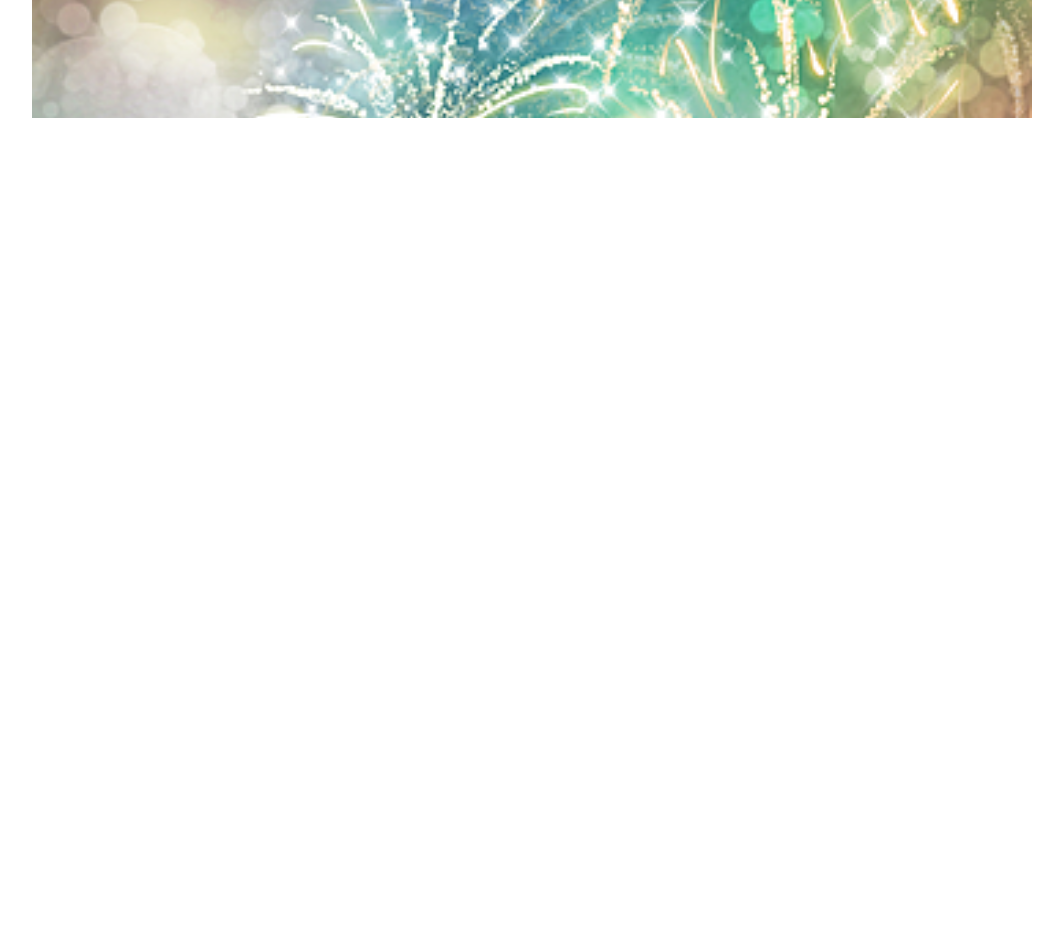
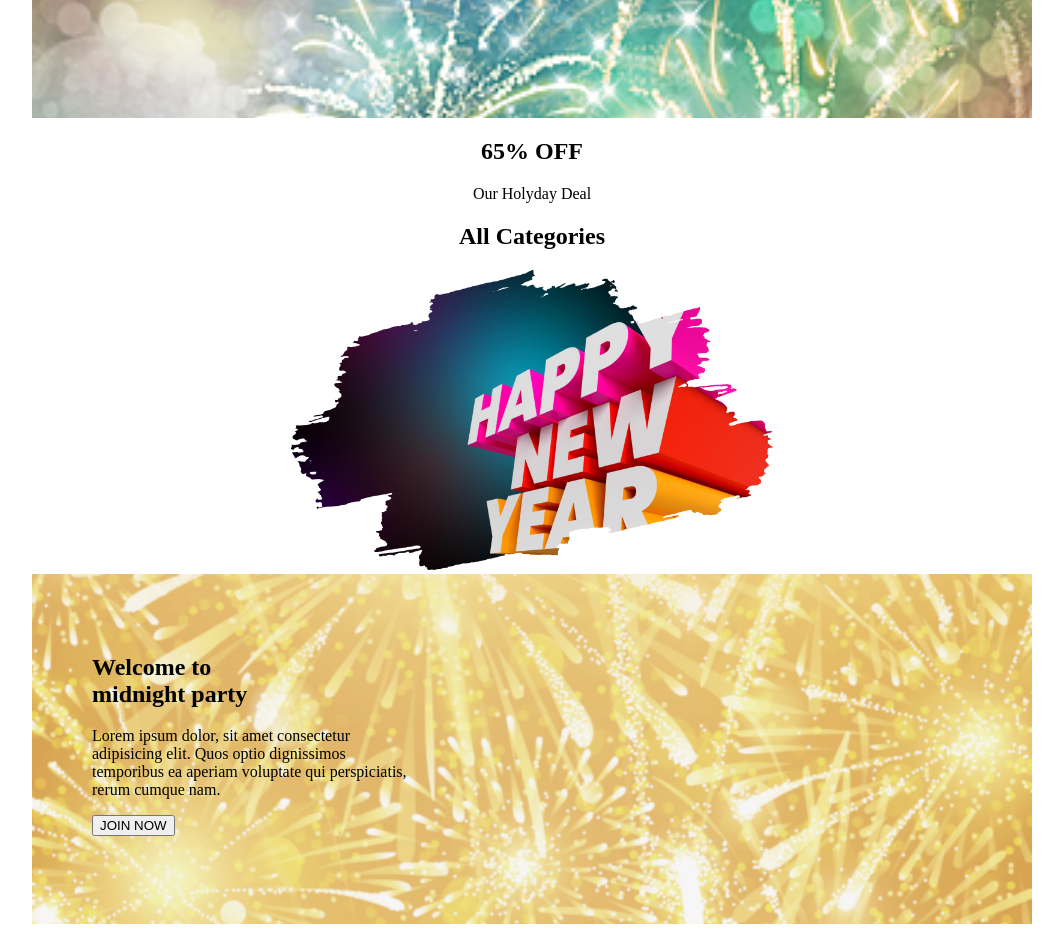
Before and after one commit to mukta626626/Group-name, a plain HTML site: page index.html in a window 1280 px wide. Shown: the part 240-1172 px from the top of the page, without its empty margins (108-1171 px from the left). Before the commit the page ends 800 px from the top, so only its background shows below. Drawn offline with Linux system fonts and the light colour scheme.

Commit message:
about me

```diff
--- a/index.html
+++ b/index.html
@@ -6,7 +6,7 @@
     <title>Document</title>
     <style>
         .happy1{
-            background-image: url(/image.png
+            background-image: url(image1.png
             );
             background-size: cover;
             height: 350px;
@@ -18,7 +18,20 @@
             padding: 100px;
             color: red;
         }
+.off{width: 1000px;
+    text-align: center;
+    margin: 0 auto;
+}
+.a{height: 300px;}
+.party{
+    background-image: url(/img3.png);
+background-size: cover;
+height: 350px;
+width: 1000px;
 
+margin: 0 auto;
+
+}
 
     </style>
 </head>
@@ -34,5 +47,23 @@
             </div>
         </section>
     </header>
+    <main>
+        <section class="off">
+            <h1>65% OFF
+            </h1>
+            <p>Our Holyday Deal
+            </p>
+            <h2>All Categories</h2>
+            <img class="a" src="img2.png" alt="">
+        </section>
+        <section class="party">
+            <div style="padding: 60px;">
+                <h2>Welcome to <br>
+                    midnight party</h2>
+                    <p>Lorem ipsum dolor, sit amet consectetur <br>adipisicing elit. Quos optio dignissimos <br>temporibus ea aperiam voluptate qui perspiciatis, <br> rerum cumque nam.</p>
+                    <button>JOIN NOW</button>
+            </div>
+        </section>
+    </main>
 </body>
 </html>
```
Also changed, not shown: image1.png (renamed from image.png), img2.png (added), img3.png (added).
